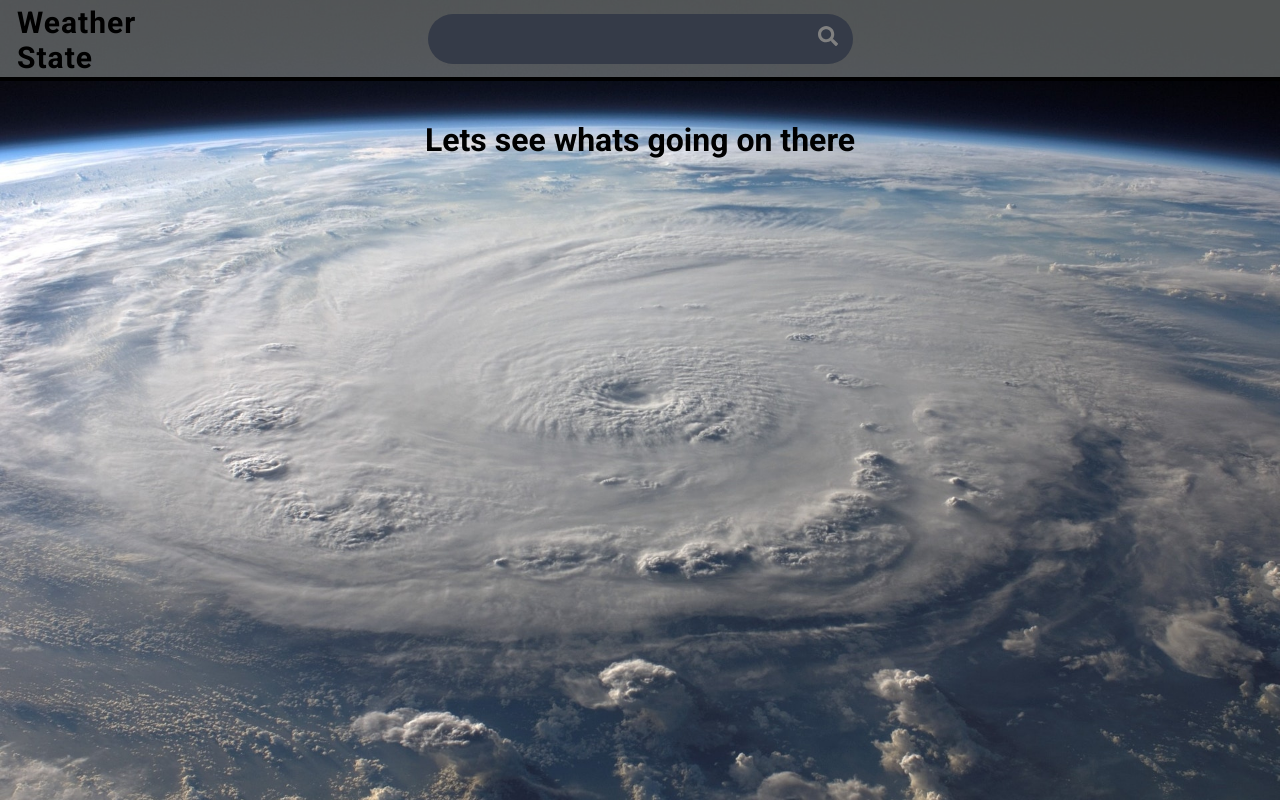
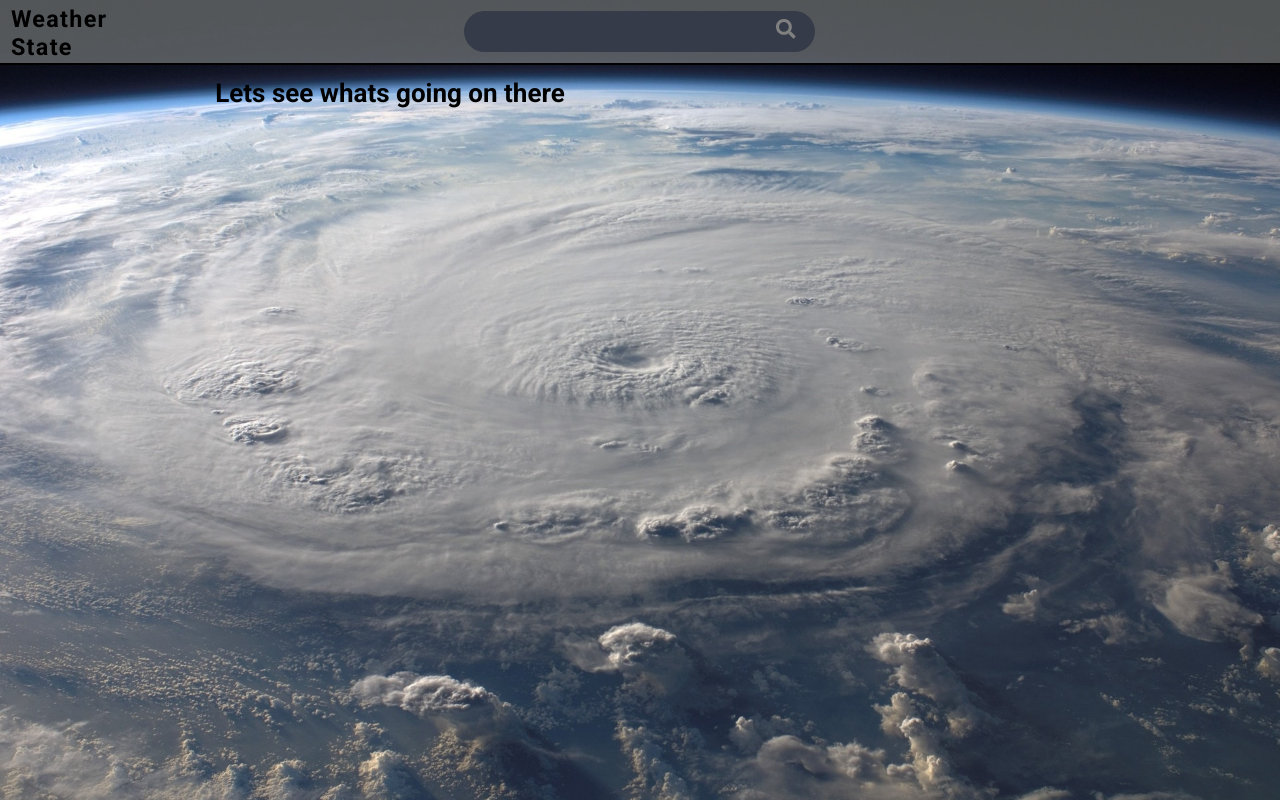
Before and after one commit to Kacper-Arendt/Weather-State, a React (Create React App) app: page / in a window 1280 px wide. Built offline with nearby package versions, Linux system fonts and the light colour scheme; the HTML template or start-up script is replaced by a standard one.

Commit message:
style add rems instead of px

```diff
--- a/src/App.tsx
+++ b/src/App.tsx
@@ -7,29 +7,32 @@ import {device} from './Models/MediaQueries';
 import background from './images/backgroundEarth.jpg';
 
 const GlobalStyle = createGlobalStyle`
-  * {
-    box-sizing: border-box;
+  *,
+  *::after,
+  *::before {
+    box-sizing: inherit;
     margin: 0;
     padding: 0;
   }
 
   html {
+    font-size: 62.5%;
+    width: 100%;
     height: 100%;
-    width: 100%;
     background: url(${background});
     background-repeat: no-repeat;
     background-size: cover;
-    max-height: 100%;
     background-attachment: fixed;
     background-position: center;
 
-  @media${device.laptop} {
-    background-position: initial;
+  @media${device.mobileM} {
+    font-size: 81.25%;
   }
   }
 
   body {
     font-family: 'Roboto', sans-serif;
+    box-sizing: border-box;
   }
 `
 
@@ -38,23 +41,20 @@ const Header = styled.header`
   grid-template-rows: 1;
   grid-template-columns: 1fr 1fr;
   align-items: center;
-  border-bottom: 2px solid black;
+  border-bottom: .2rem solid black;
   background-color: rgba(136, 140, 140, .6);
+
 @media${device.tablet} {
-  border-width: 4px;
-} @media${device.laptop} {
+} @media${device.tablet} {
   grid-template-columns: 1fr 1fr 1fr;
 }
 `
 const H1 = styled.h1`
-  font-size: 18px;
-  letter-spacing: 1px;
+  font-size: 1.8rem;
+  letter-spacing: .1rem;
   padding: 5px 0 2px 7px;
-  margin-left: 10px;
+  margin-left: 0.3rem;
 
-@media${device.tablet} {
-  font-size: 30px;
-}
 `
 
 function App() {
--- a/src/components/AddCity.tsx
+++ b/src/components/AddCity.tsx
@@ -9,37 +9,32 @@ import {Spinner} from './UI/Spinner';
 import {Status} from '..//Models/App';
 
 const Form = styled.form`
-  justify-content: center;
+  width: 15rem;
   display: flex;
   flex-direction: row;
-  height: 32px;
-  justify-self: end;
-  margin-right: 15px;
-  font-size: 20px;
+  justify-content: center;
+  justify-self: center;
+  height: 3.2rem;
+  margin-right: 1.5rem;
+  font-size: 2rem;
 
-@media${device.mobileM} {
-  width: 200px;
-} @media${device.tablet} {
-  width: 300px;
-  height: 45px;
-} @media${device.laptop} {
-  width: 500px;
-  height: 50px;
-} @media${device.laptop} {
+@media${device.tablet} {
   justify-self: center;
   margin-right: 0;
+  width: 30rem;
+  font-size: 1.5rem;
 }
 `
 
 const Input = styled.input`
   width: 75%;
   height: 100%;
-  border-radius: 30px 0 0 30px;
+  border-radius: 3rem 0 0 3rem;
   border: 0;
   outline: 0;
   background-color: #353b48;
   color: white;
-  padding: 5px 0 5px 15px;
+  padding: .5rem 0 .5rem 1.5rem;
   font-size: inherit;
   font-weight: 600;
   letter-spacing: .07em;
@@ -48,9 +43,9 @@ const Input = styled.input`
 
 const Button = styled.button`
   height: 100%;
-  padding: 0 15px;
+  padding: 0 1.5rem;
   outline: 0;
-  border-radius: 0 30px 30px 0;
+  border-radius: 0 3rem 3rem 0;
   border: none;
   background-color: #353b48;
   color: white;
--- a/src/components/Cities.tsx
+++ b/src/components/Cities.tsx
@@ -12,15 +12,16 @@ import {useEffect} from "react";
 
 const Wrapper = styled.div`
   display: flex;
+  width: 30rem;
   flex-direction: column;
   justify-content: center;
   flex-wrap: wrap;
   align-items: center;
+  margin-top: 1rem;
 
-@media${device.mobileM} {
-  margin-top: 40px;
-} @media${device.laptopL} {
+ @media${device.tablet} {
   flex-direction: row;
+  width: 60rem;
 }
 `
 
--- a/src/components/City.tsx
+++ b/src/components/City.tsx
@@ -12,33 +12,22 @@ import {Status} from "../Models/App";
 const Wrapper = styled.div`
   display: flex;
   flex-flow: row wrap;
-  width: 220px;
-  margin: 20px;
-  border: solid black 2px;
+  width: 23rem;
+  height: 22rem;
+  margin: 2rem;
+  border: solid black .2rem;
   background-color: rgba(53, 59, 72, .9);
   color: white;
-  font-size: 15px;
+  font-size: 1.5rem;
   transition: all .2s ease-in-out;
 
   :hover {
     button {
       visibility: visible;
     }
-
     transform: scale(1.01);
   }
 
-@media${device.mobileM} {
-  width: 300px;
-  font-size: 17px;
-} @media${device.tablet} {
-  width: 550px;
-  font-size: 21px;
-  margin-bottom: 40px;
-  border-width: 3px;
-} @media${device.laptopL} {
-  width: 550px;
-}
 `
 
 const Header = styled.header`
@@ -49,46 +38,36 @@ const Header = styled.header`
   align-content: center;
   align-items: center;
   width: 100%;
+  max-height: 5rem;
   background-color: rgba(157, 118, 61, 0.8);
 
   h2 {
-    margin: 0 5px;
-    padding-left: 10px;
+    margin: 0 .5rem;
+    padding-left: 1rem;
   }
 
   img {
-    width: 40px;
+    width: 5rem;
   }
 
-@media${device.mobileM} {
-  img {
-    width: 45px;
-  }
-
-@media${device.tablet} {
-  img {
-    width: 65px;
-  }
-}
-}
 `
 
 const WeatherData = styled.div`
   width: 100%;
-  padding: 10px 0 10px 15px;
+  padding: 1rem 0 1rem 1.5rem;
 
   p {
-    letter-spacing: 1px;
-    margin-bottom: 4px;
+    letter-spacing: .25rem;
+    margin-bottom: .6rem;
   }
 `
 
 const Button = styled.button`
   visibility: hidden;
   justify-self: center;
-  padding: 2px 2px;
-  width: 35px;
-  border: solid black 2px;
+  padding: .2rem .2rem;
+  width: 3.5rem;
+  border: solid black .2rem;
   border-radius: 2em;
   background-color: white;
   transition: all 0.5s;
```
